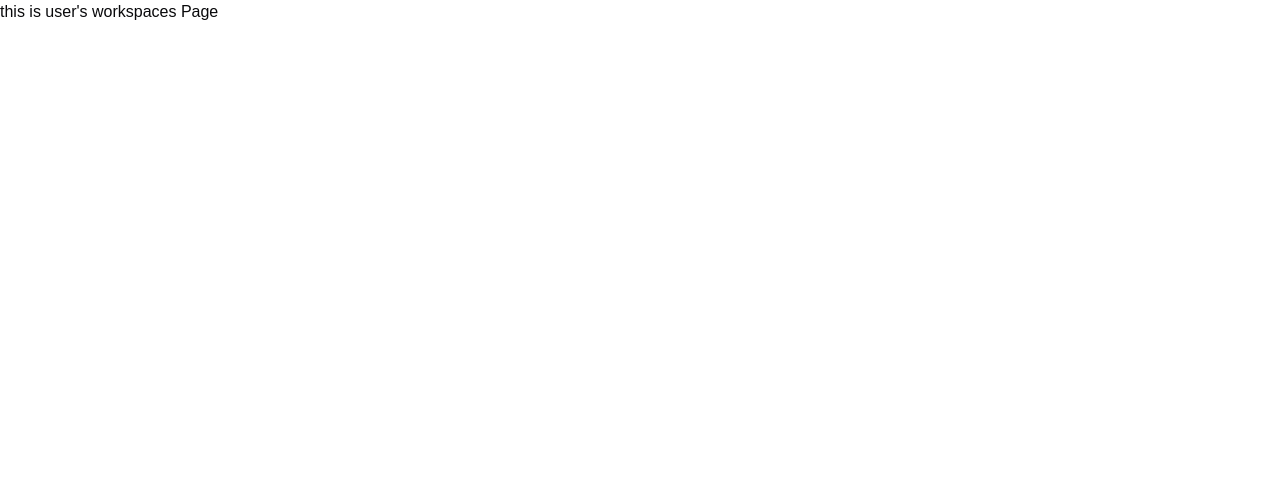
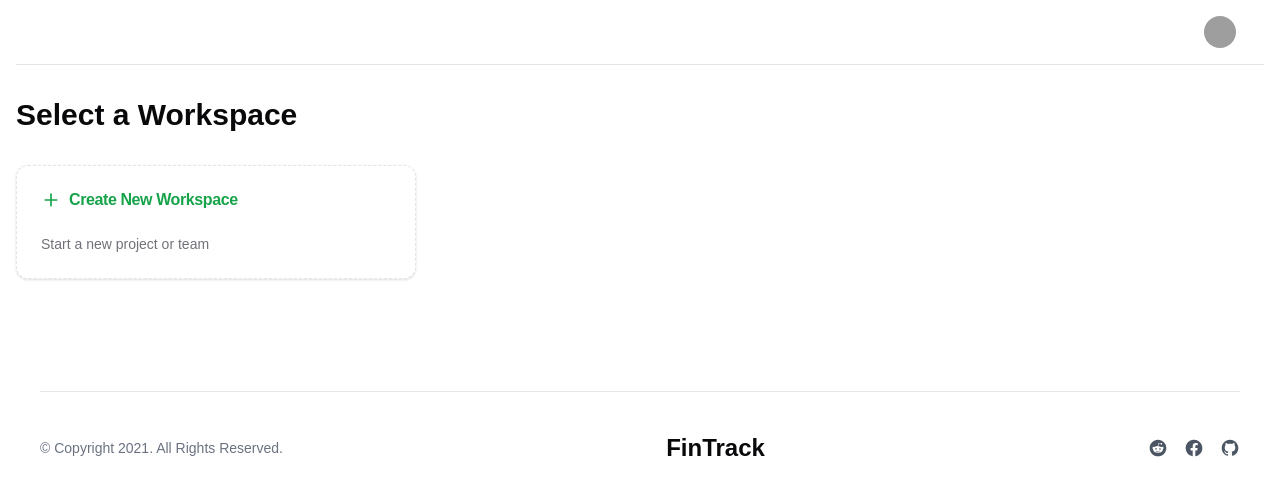
Before and after one commit to amjido-01/fintrack-v2, a Next.js app: page /user/1/workspaces in a window 1280 px wide. Shown: the top 496 px of the page. Built offline with nearby package versions, Linux system fonts and the light colour scheme; grey boxes are pictures that could not be loaded.

Commit message:
list of workspaces for each user

```diff
--- a/app/(routes)/(private)/setting/[workspaceId]/page.tsx
+++ b/app/(routes)/(private)/setting/[workspaceId]/page.tsx
@@ -2,7 +2,6 @@
 import React, { useEffect } from 'react'
 import { MainNav } from '@/components/main-nav'
 import UserAvatar from '@/components/ui/UserAvatar'
-import axios from 'axios'
 import api from '@/app/api/axiosConfig'
 import { useQuery, useMutation, useQueryClient } from '@tanstack/react-query'
 import { useState } from 'react'
@@ -80,7 +79,8 @@ const Page = () => {
   }, [currentWorkSpace])
 
   const updateWorkspace = async (data: Partial<Workspace>): Promise<Workspace> => {
-    const res = await axios.put(`/api/update-workspace/${workspaceId}`, data)
+    const res = await api.put(`/update-workspace/${workspaceId}`, data)
+    console.log(res.data, " from update")
     return res.data
   }
 
--- /dev/null
+++ b/app/(routes)/(private)/user/[userId]/page.tsx
@@ -0,0 +1,11 @@
+import React from 'react'
+
+const Page = () => {
+  return (
+    <div>
+        list of users workspaces
+    </div>
+  )
+}
+
+export default Page
--- a/app/(routes)/(private)/user/[userId]/workspaces/page.tsx
+++ b/app/(routes)/(private)/user/[userId]/workspaces/page.tsx
@@ -1,8 +1,122 @@
-import React from 'react'
+"use client";
+import React from 'react';
+import axios from 'axios';
+import { MainNav } from '@/components/main-nav';
+import { useQuery } from '@tanstack/react-query';
+import { useParams } from 'next/navigation';
+import { useEffect, useState } from "react"
+import { useRouter } from "next/navigation";
+import { Button } from '@/components/ui/button';
+import {
+  DropdownMenu
+  , DropdownMenuItem
+  , DropdownMenuSeparator
+  , DropdownMenuCheckboxItem
+  , DropdownMenuRadioGroup
+  , DropdownMenuContent,
+  DropdownMenuLabel
+  , DropdownMenuTrigger
+ } from '@/components/ui/dropdown-menu';
+ import { useAuthStore } from '@/store/use-auth';
+import MiniFooter from '@/components/MiniFooter';
+import UserAvatar from '@/components/ui/UserAvatar';
+import Link from 'next/link';
+import { motion } from "framer-motion"
+import { useToast } from "@/hooks/use-toast"
+import { Workspace } from '@/types/types';
+import { Loader2, Plus, Briefcase, Ellipsis, ChartSpline } from "lucide-react"
+import { Card, CardContent, CardDescription, CardFooter, CardHeader, CardTitle } from "@/components/ui/card";
+
 
 const Page = () => {
+    const router = useRouter()
+    const { toast } = useToast()
+    const {user} = useAuthStore()
+
+
+      const handleCreateNewWorkspace = () => {
+        router.push('/createworkspace');
+      }
+
+      const filteredWorkspaces: Workspace[] = user?.workspaces?.filter(
+        (workspace) => !workspace.isDeleted
+      ) || [];
+      console.log(filteredWorkspaces, "list")
+
   return (
-    <div>this is user's workspaces Page</div>
+    <div className="container mx-auto px-4">
+
+      <div className="border-b">
+        <div className="flex h-16 items-center px-4">
+          {/* <MainNav userId={userId}
+          workspaceName={currentWorkSpace?.workspaceName}
+          workspaceId={workspaceId as string}
+          /> */}
+          <div className="ml-auto flex items-center space-x-4">
+            <UserAvatar />
+          </div>
+        </div>
+      </div>
+
+    <h1 className="text-3xl font-bold my-8">Select a Workspace</h1>
+    <div className="grid grid-cols-1 md:grid-cols-2 lg:grid-cols-3 gap-6">
+      {filteredWorkspaces.map((workspace) => (
+        <motion.div key={workspace.id}>
+        <Link href={`/user/${workspace.createdById}/workspace/${workspace.workspaceName}/${workspace.id}/dashboard`}>
+          <Card className="cursor-pointer hover:shadow-lg transition-shadow duration-300"
+          >
+            <CardHeader>
+              <CardTitle className="flex justify-between items-center">
+                <div className='flex items-center gap-2 text-xl'>
+                <Briefcase className="h-5 w-5 text-primary" />
+                {workspace.workspaceName}
+                </div>
+
+
+                <DropdownMenu>
+               <DropdownMenuTrigger asChild>
+                <Ellipsis className='h-5 w-5' />
+                </DropdownMenuTrigger>
+                <DropdownMenuContent className=" w-24">
+                  <DropdownMenuLabel>Appearance</DropdownMenuLabel>
+                  <DropdownMenuSeparator />
+                    <DropdownMenuItem>
+                      <Link href={`/setting/${workspace.id}`}>
+                      Setting
+                      </Link>
+                    </DropdownMenuItem>
+                </DropdownMenuContent>
+                </DropdownMenu>
+
+              </CardTitle>
+              <CardDescription>Created on {new Date(workspace.createdAt).toLocaleDateString()}</CardDescription>
+            </CardHeader>
+            <CardContent>
+              <p className="text-sm text-muted-foreground">Click to enter this workspace</p>
+            </CardContent>
+          </Card>
+          </Link>
+        </motion.div>
+      ))}
+      <motion.div whileHover={{ scale: 1.05 }} whileTap={{ scale: 0.95 }}>
+        <Card className="cursor-pointer hover:shadow-lg transition-shadow duration-300 border-dashed"
+        onClick={handleCreateNewWorkspace}
+        >
+          <CardHeader>
+            <CardTitle className="flex items-center gap-2 text-primary">
+              <Plus className="h-5 w-5" />
+              Create New Workspace
+            </CardTitle>
+          </CardHeader>
+          <CardContent>
+            <p className="text-sm text-muted-foreground">Start a new project or team</p>
+          </CardContent>
+        </Card>
+      </motion.div>
+    </div>
+
+    <MiniFooter />
+  </div>
   )
 }
 
--- a/components/DeleteWorkspace.tsx
+++ b/components/DeleteWorkspace.tsx
@@ -7,7 +7,7 @@ import { Card, CardContent, CardDescription, CardFooter, CardHeader, CardTitle }
 import { Input } from "@/components/ui/input"
 import { Button } from "@/components/ui/button"
 import { useToast } from "@/hooks/use-toast"
-import axios from "axios";
+import api from "@/app/api/axiosConfig"
 import { useAuthStore } from "@/store/use-auth"
 import { useRouter } from "next/navigation"
 // import { useSession } from "next-auth/react";
@@ -43,7 +43,7 @@ export default function DeleteWorkspace({workspaceId, userWorkspace}: DeleteWork
 
     try {
       // Simulating API call
-      await axios.delete(`/api/workspac/${workspaceId}`)
+      await api.delete(`/delete-workspace/${workspaceId}`)
       if (userWorkspace.length > 0) {
         router.push(`/user/${user?.id}/workspaces`)
       } else {
--- a/components/workspace-switcher.tsx
+++ b/components/workspace-switcher.tsx
@@ -51,9 +51,12 @@ export default function WorkspaceSwitcher({ className, workspaces }: WorkspaceSw
   const router = useRouter();
   const {workspaceId}  = useParams()
 
-const workspace = workspaces?.filter(workspace => workspace.id == workspaceId)
+  const workspace = workspaces?.find(workspace => workspace.id == workspaceId);
+  const [selectedWorkspace, setSelectedWorkspace] = React.useState<Workspace | null>(workspace || null);
 
-const [selectedWorkspace, setSelectedWorkspace] = React.useState<Workspace>(workspace[0]);
+  if (!workspaces || workspaces.length === 0) {
+    return <p className="text-center text-gray-500">No workspaces available.</p>;
+  }
 
 
   return (
@@ -73,7 +76,11 @@ const [selectedWorkspace, setSelectedWorkspace] = React.useState<Workspace>(work
                 alt={selectedWorkspace?.workspaceName}
                 className="grayscale"
               />
-              <AvatarFallback>W</AvatarFallback>
+              <AvatarFallback>
+              <p className="truncate">
+              {selectedWorkspace ? selectedWorkspace.workspaceName : "No Workspace Selected"}
+              </p>
+              </AvatarFallback>
             </Avatar>
             <p className="truncate">
             {workspaces.find((workspace) => workspace.id === selectedWorkspace?.id)?.workspaceName}
@@ -113,7 +120,7 @@ const [selectedWorkspace, setSelectedWorkspace] = React.useState<Workspace>(work
           <CheckIcon
             className={cn(
               "ml-auto h-4 w-4",
-              selectedWorkspace.id === workspace.id ? "opacity-100" : "opacity-0"
+              selectedWorkspace?.id === workspace.id ? "opacity-100" : "opacity-0"
             )}
           />
         </CommandItem>
```
